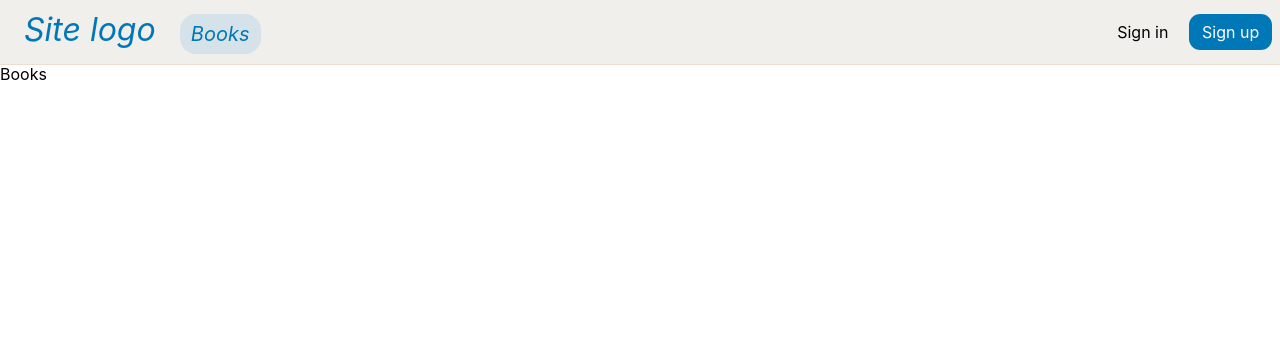
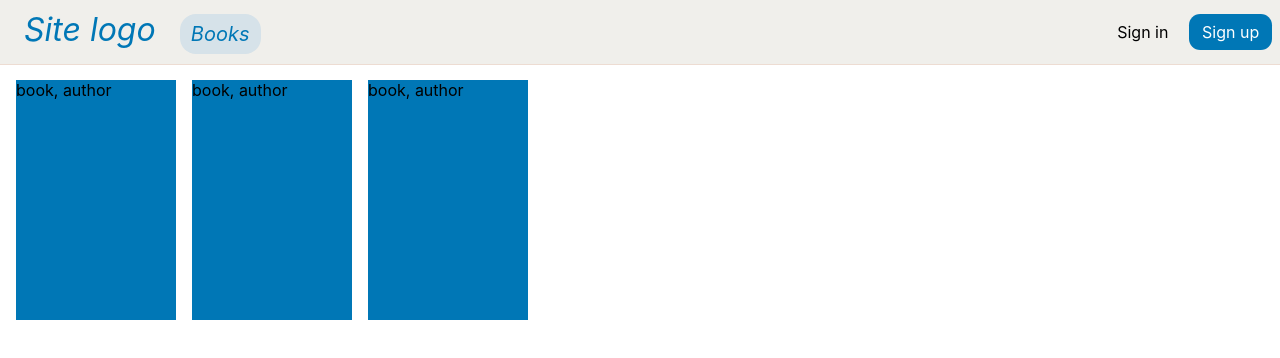
Before and after one commit to DmitriiMiasnikov/books_ts, a React (Create React App) app: page /books in a window 1280 px wide. Shown: the top 358 px of the page. Built offline with nearby package versions, Linux system fonts and the light colour scheme.

Commit message:
add list

```diff
--- a/src/components/pages/Books/BooksPage.tsx
+++ b/src/components/pages/Books/BooksPage.tsx
@@ -1,12 +1,23 @@
-import DefaultTemplate from "../../../components/shared/templates/DefaultTemplate"
+import { connect } from "react-redux";
+import DefaultTemplate from "../../../components/shared/templates/DefaultTemplate";
+import BooksList from "./components/BooksList";
 
-const BooksPage = () => {
+interface Props {
+  books: { name: string; author: string }[];
+}
 
+const BooksPage = ({ books }: Props): JSX.Element => {
   return (
     <DefaultTemplate>
-      Books
+      <BooksList books={books} />
     </DefaultTemplate>
-  )
-}
+  );
+};
 
-export default BooksPage;
+const mapStatesToProps = (state: any) => {
+  return {
+    books: state.books.books,
+  };
+};
+
+export default connect(mapStatesToProps, {})(BooksPage);
--- /dev/null
+++ b/src/components/pages/Books/components/BooksList/BooksList.tsx
@@ -0,0 +1,19 @@
+import BooksListItem from "../BooksListItem";
+import { BooksListWrapper } from "./styled";
+
+interface Props {
+  books: { name: string; author: string }[];
+}
+
+
+const BooksList = ({ books }: Props) => {
+  return (
+    <BooksListWrapper>
+      {books.map((book, i) => {
+        return <BooksListItem book={book} key={i}/>;
+      })}
+    </BooksListWrapper>
+  );
+};
+
+export default BooksList;
--- /dev/null
+++ b/src/components/pages/Books/components/BooksList/index.ts
@@ -0,0 +1 @@
+export { default } from './BooksList';
--- /dev/null
+++ b/src/components/pages/Books/components/BooksList/styled.ts
@@ -0,0 +1,6 @@
+import styled from "styled-components";
+
+export const BooksListWrapper = styled.div`
+  display: flex;
+  flex-wrap: wrap;
+`
--- /dev/null
+++ b/src/components/pages/Books/components/BooksListItem/BooksListItem.tsx
@@ -0,0 +1,16 @@
+import { BookWrapper } from "./styled";
+
+interface Props {
+  book: { name: string; author: string };
+}
+
+const BooksListItem = ({ book }: Props): JSX.Element => {
+  const { name, author } = book;
+  return (
+    <BookWrapper>
+      {name}, {author}
+    </BookWrapper>
+  );
+};
+
+export default BooksListItem;
--- /dev/null
+++ b/src/components/pages/Books/components/BooksListItem/index.ts
@@ -0,0 +1 @@
+export { default } from './BooksListItem';
--- /dev/null
+++ b/src/components/pages/Books/components/BooksListItem/styled.ts
@@ -0,0 +1,10 @@
+import styled, { css } from "styled-components";
+
+export const BookWrapper = styled.div(
+  ({ theme: { colors } }) => css`
+  position: repative;
+  width: 10rem;
+  height: 15rem;
+  background-color: ${colors.blue};
+  margin: 1rem 0 0 1rem;
+`)
--- a/src/components/shared/atoms/Button/styled.ts
+++ b/src/components/shared/atoms/Button/styled.ts
@@ -10,6 +10,7 @@ export const StyledButton = styled.div<SBProps>(
     background-color: ${colors.blue};
     border-radius: 0.7rem;
     padding: 0.5rem 0.8rem;
+    white-space: nowrap;
     transition: 0.1s opacity;
 
     &:hover {
--- a/src/components/shared/atoms/Link/styled.ts
+++ b/src/components/shared/atoms/Link/styled.ts
@@ -9,6 +9,7 @@ export const StyledLink = styled(NavLink)<SLProps>(
   ({ theme: { colors }, theme, customStyles }) => css`
   color: ${colors.black};
   text-decoration: none;
+  white-space: nowrap;
   transition: .1s opacity;
 
   &:hover {
--- /dev/null
+++ b/src/store/booksReducer.ts
@@ -0,0 +1,23 @@
+interface InitialStates {
+  books: { name: string, author: string }[]
+}
+
+const initialStates: InitialStates = {
+  books: [
+    { name: 'book', author: 'author' },
+    { name: 'book', author: 'author' },
+    { name: 'book', author: 'author' }
+  ]
+}
+
+const booksReducer = (state = initialStates, action: any) => {
+  switch(action.type) {
+    case (''): {
+      return { ...state }
+    }
+    default: break;
+  }
+  return state;
+}
+
+export default booksReducer;
--- a/src/store/store.ts
+++ b/src/store/store.ts
@@ -1,8 +1,9 @@
 import { applyMiddleware, combineReducers, createStore } from 'redux';
 import thunkMiddleware from 'redux-thunk';
+import booksReducer from './booksReducer';
 
 const reducers = combineReducers({
-
+  books: booksReducer
 })
 
 export const store = createStore(reducers, applyMiddleware(thunkMiddleware));
```
Also changed, not shown: src/components/shared/templates/DefaultTemplate/DefaultTemplate.tsx (+7 -1 lines).
